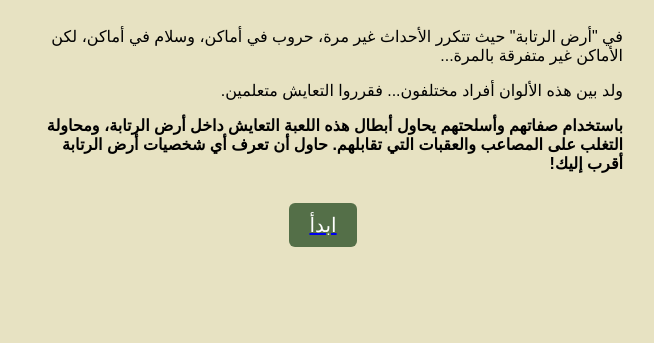
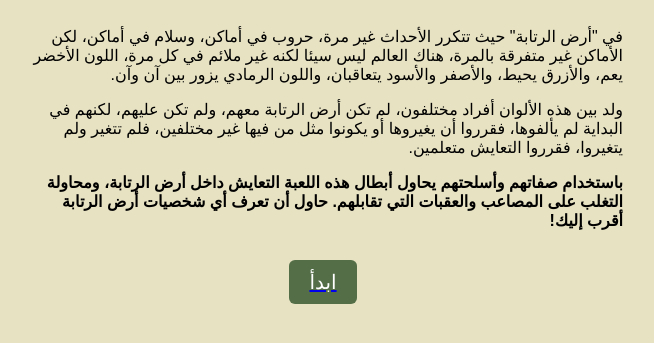
Before and after one commit to khldy/Ard-Alrtaba, a plain HTML site: page index.html in a window 1280 px wide. Shown: the part 245-588 px from the top of the page, without its empty margins (317-971 px from the left). Drawn offline with Linux system fonts and the light colour scheme; a web font is replaced by a local one.

Commit message:
Update index.html

```diff
--- a/index.html
+++ b/index.html
@@ -13,10 +13,12 @@
       <div class="landing-text">
       <p>
         في "أرض الرتابة" حيث تتكرر الأحداث غير مرة، حروب في أماكن، وسلام في أماكن،
-          لكن الأماكن غير متفرقة بالمرة...
+        لكن الأماكن غير متفرقة بالمرة، هناك العالم ليس سيئا لكنه غير ملائم في كل مرة،
+        اللون الأخضر يعم، والأزرق يحيط، والأصفر والأسود يتعاقبان، واللون الرمادي يزور بين آن وآن.
       </p>
       <p>
-          ولد بين هذه الألوان أفراد مختلفون... فقرروا التعايش متعلمين.
+        ولد بين هذه الألوان أفراد مختلفون، لم تكن أرض الرتابة معهم، ولم تكن عليهم، لكنهم في البداية لم يألفوها،
+        فقرروا أن يغيروها أو يكونوا مثل من فيها غير مختلفين، فلم تتغير ولم يتغيروا، فقرروا التعايش متعلمين.
       </p>
       <p>
         <strong>
```
Lines whose indentation alone changed are shown as unchanged.
